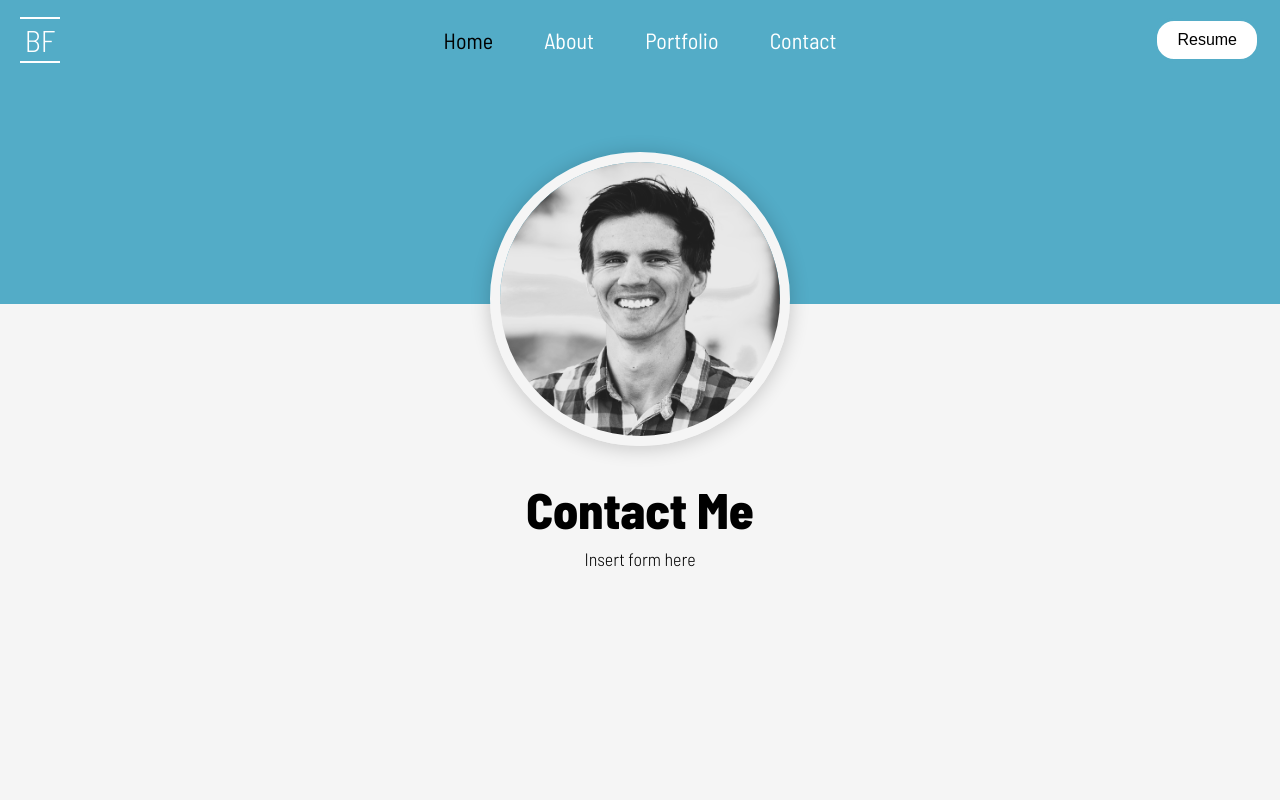
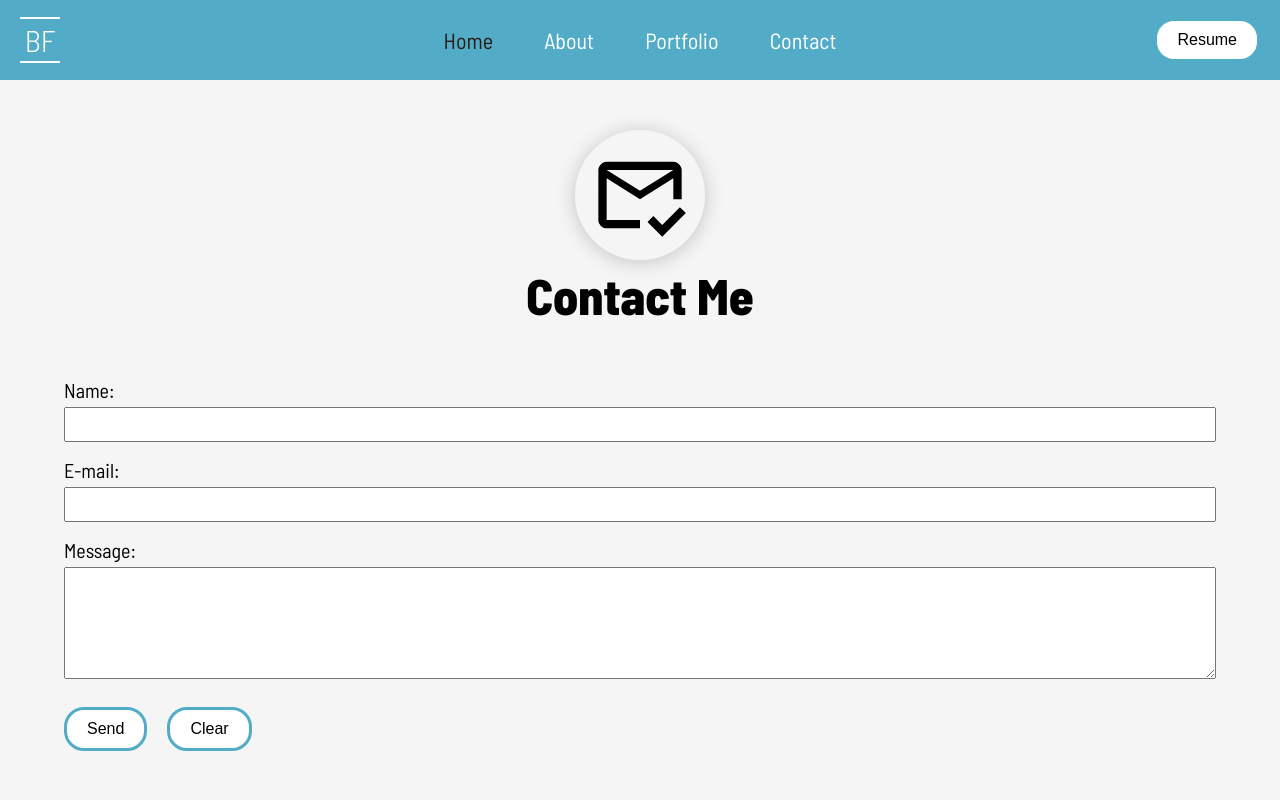
Before and after one commit to benfok/portfolio-react, a React (Create React App) app: page /contact in a window 1280 px wide. Shown: the top 800 px of the page. Built offline with nearby package versions, Linux system fonts and the light colour scheme.

Commit message:
Contact page with form and state handling/validation

```diff
--- a/src/App.css
+++ b/src/App.css
@@ -9,8 +9,9 @@
   --headerbg: #53ACC7;
   --headercolor: white;
   --bodybg: whitesmoke;
-  --primaryfont: black;
+  --primaryfont: #261C15;
   --secondaryfont: grey;
+  --errortext: #EB5E55;
 }
 
 body {
@@ -25,14 +26,11 @@ body {
   height: auto;
   width: 100%;
   background: var(--bodybg);
-  display: flex;
-  flex-flow: column nowrap;
 }
 
 main {
-  display: flex;
   background-color: var(--bodybg);
-  min-height: calc(100vh - 40px);
+  min-height: calc(100vh - 80px);
 }
 
 a {
--- a/src/pages/About.js
+++ b/src/pages/About.js
@@ -6,7 +6,7 @@ import aboutPic from '../images/profile-skate.JPG';
 export default function About() {
 
   return (
-    <div className="home-content">
+    <div className="split-content">
       <div className="container-top">
         <img src={aboutPic} alt="About Picture" className="main-img"></img>
       </div>
--- a/src/pages/Contact.js
+++ b/src/pages/Contact.js
@@ -1,22 +1,63 @@
-import React from 'react';
+import React, { useState } from 'react';
 import '../styles/pages.css';
 import aboutPic from '../images/profile3bw.png';
+import { MdOutlineMarkEmailRead  } from 'react-icons/md';
+import { IconContext } from 'react-icons';
+import '../styles/contact.css'
 
 export default function Contact() {
 
+  const [nameValid, setNameValid] = useState(true);
+  const [emailValid, setEmailValid] = useState(true);
+  const [messageValid, setMessageValid] = useState(true);
+
+  const checkEmptyName = (e) => {
+    if (!e.target.value) {
+      setNameValid(false)
+    } else { setNameValid(true) }
+  }
+
+  const checkEmail = (e) => {
+    if (!/^([a-zA-Z0-9.!#$%&*+=?^_{|}~\/-]+)@([\w.-]+)\.([a-z.]{2,6})$/.test(e.target.value)) {
+      setEmailValid(false)
+    } else { setEmailValid(true) }
+  }
+
+  const checkMessageValid = (e) => {
+    if (!e.target.value) {
+      setMessageValid(false)
+    } else { setMessageValid(true) }
+  }
+
+  const resetState = () => {
+    setNameValid(true)
+    setEmailValid(true)
+    setMessageValid(true)
+  }
+
+
   return (
-    <div className="home-content">
-      <div className="container-top">
-        <img src={aboutPic} alt="Contact Me Picture" className="main-img"></img>
+      <div className="single-container">
+        <section className="contact">
+          <IconContext.Provider value={{ className: "contact-icon" }}>
+            <MdOutlineMarkEmailRead />
+          </IconContext.Provider>
+          <h1>Contact Me</h1>
+          <form action="mailto:benfok8@gmail.com?subject=Web%20Inquiry" method="post" encType="text/plain">
+            <label>Name:</label><br/>
+            <input type="text" name="name" className="form-field" required onBlur={checkEmptyName} /><br/>
+            {!nameValid && <p className="error">This field is required</p>}
+            <label>E-mail:</label><br/>
+            <input type="text" name="email" className="form-field" required onBlur={checkEmail}/><br/>
+            {!emailValid && <p className="error">Please enter a valid email address</p>}
+            <label>Message:</label><br/>
+            <textarea name="body" rows={5} className="form-field" required onBlur={checkMessageValid} />
+            {!messageValid && <p className="error">This field is required</p>}
+            <br/><br/>
+            <input type="submit" value="Send" className="btn form-btn" />
+            <input type="reset" value="Clear" className="btn form-btn" onClick={resetState} />
+          </form>
+        </section>
       </div>
-      <div className="container-bottom">
-        <article className='intro'>
-          <h1>Contact Me</h1>
-          <p>
-              Insert form here
-          </p>
-        </article>
-      </div>
-    </div>
   );
 }
--- a/src/pages/Home.js
+++ b/src/pages/Home.js
@@ -9,7 +9,7 @@ export default function Home() {
   const isMobile = useMedia('(max-width: 998px)');
 
   return (
-    <div className="home-content">
+    <div className="split-content">
       <div className="container-top">
         <img src={profilePic} alt="Headshot of me" className="main-img"></img>
       </div>
--- /dev/null
+++ b/src/styles/contact.css
@@ -0,0 +1,47 @@
+.contact-icon {
+    font-size: 130px;
+    border-radius: 50%;
+    border: solid 10px var(--bodybg);
+    box-shadow: 0px 2px 20px 0px rgba(0, 0, 0, 0.2);
+    padding: 5px;
+    background-color: var(--bodybg);
+    margin: 0 auto;
+}
+
+.single-container {
+    padding-top: 130px;
+    width: 100%;
+}
+
+.contact {
+    display: flex;
+    flex-flow: column nowrap;
+    align-content: center;
+    justify-content: flex-start;
+    width: 100%;
+    text-align: center;
+}
+
+form {
+    padding: 2rem 4rem;
+    text-align: left;
+}
+
+.form-field {
+    width: 100%;
+    font-size: 90%;
+    padding: 5px;
+}
+
+label {
+    margin: 1rem 0 5px 0;
+    display: inline-block;
+}
+
+.error {
+    color: var(--errortext);
+}
+
+.form-btn {
+    margin-right: 20px;
+}
--- a/src/styles/footer.css
+++ b/src/styles/footer.css
@@ -4,7 +4,7 @@ footer {
     justify-content: center;
     align-items: center;
     color: var(--secondaryfont);
-    margin-top: 100px;
+    margin-top: 20px;
 }
 
 .social-link {
--- a/src/styles/pages.css
+++ b/src/styles/pages.css
@@ -1,8 +1,4 @@
-.home-content {
-    display: flex;
-    flex-flow: column;
-    align-items: center;
-    justify-content: flex-start;
+.split-content {
     position: relative;
     width: 100%;
 }
@@ -10,7 +6,7 @@
 .container-top {
     flex: initial;
     width: 100%;
-    min-height: 30%;
+    min-height: 250px;
     display: flex;
     justify-content: center;
     background-color: var(--headerbg);
@@ -42,8 +38,8 @@
     text-align: center;
     display: flex;
     flex-flow: column;
-    justify-content: center;
-    height: 100%;
+    justify-content: flex-start;
+    margin-bottom: 20px;
 }
 
 .intro p {
@@ -76,6 +72,10 @@ p {
     .main-img {
         max-width: 200px;
     }
+
+    .container-top {
+        margin-bottom: 100px;
+    }
 }
 
 @media screen and (min-width: 576px) {
```
